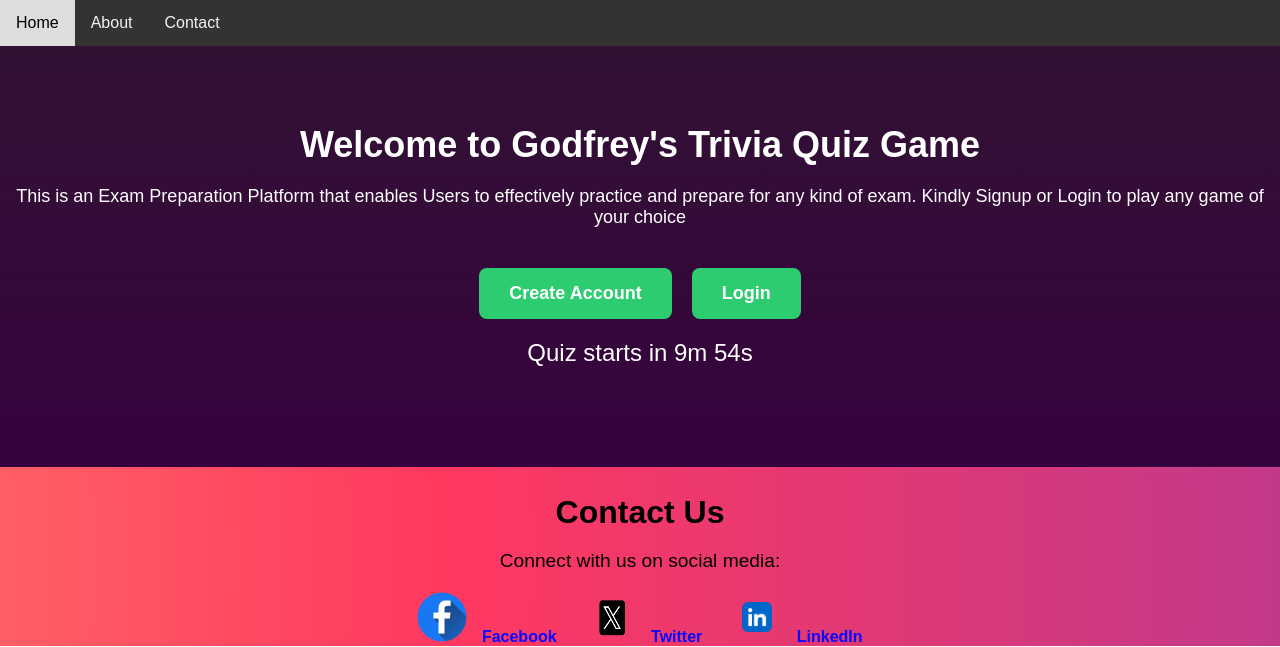
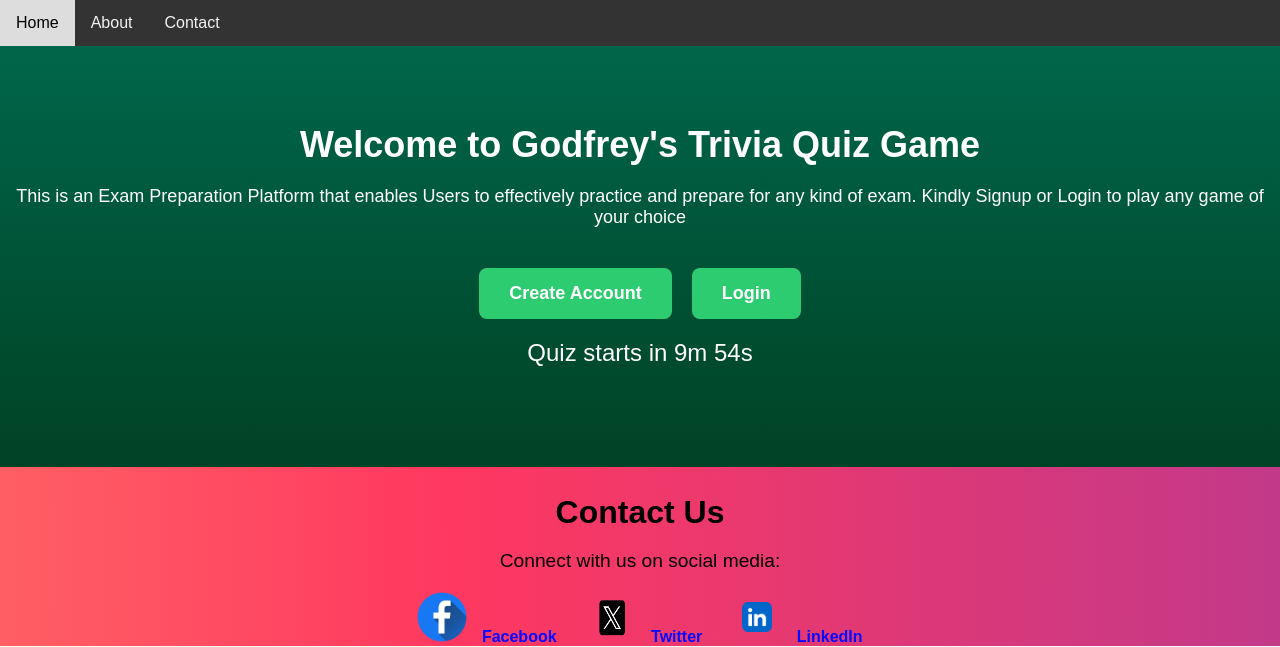
Before and after one commit to Godfrey22152/Canary-Deployment-with-Argo-Rollout, a Flask app: page /welcome in a window 1280 px wide. Shown: the top 647 px of the page. Run offline with Flask 3, Linux system fonts and the light colour scheme.

Commit message:
Updated welcome.css

```diff
--- a/static/welcome.css
+++ b/static/welcome.css
@@ -5,8 +5,7 @@ body {
 }
 
 .hero {
-   /* background: linear-gradient(to bottom, #006a4e, #004225); stable*/
-    background: linear-gradient(to bottom, #311432, #36013f);
+    background: linear-gradient(to bottom, #006a4e, #004225);  /* Stable */
     color: #fff;
     text-align: center;
     padding: 100px 0;
```
